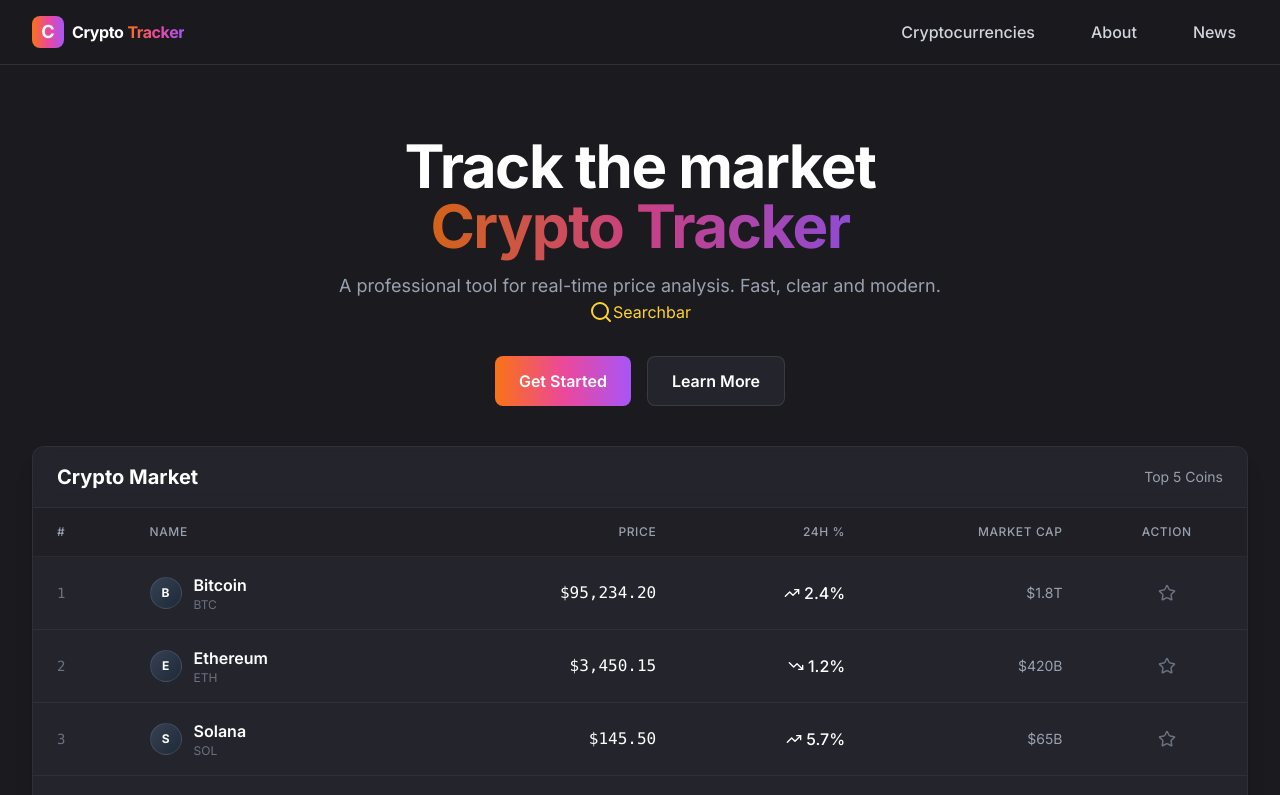
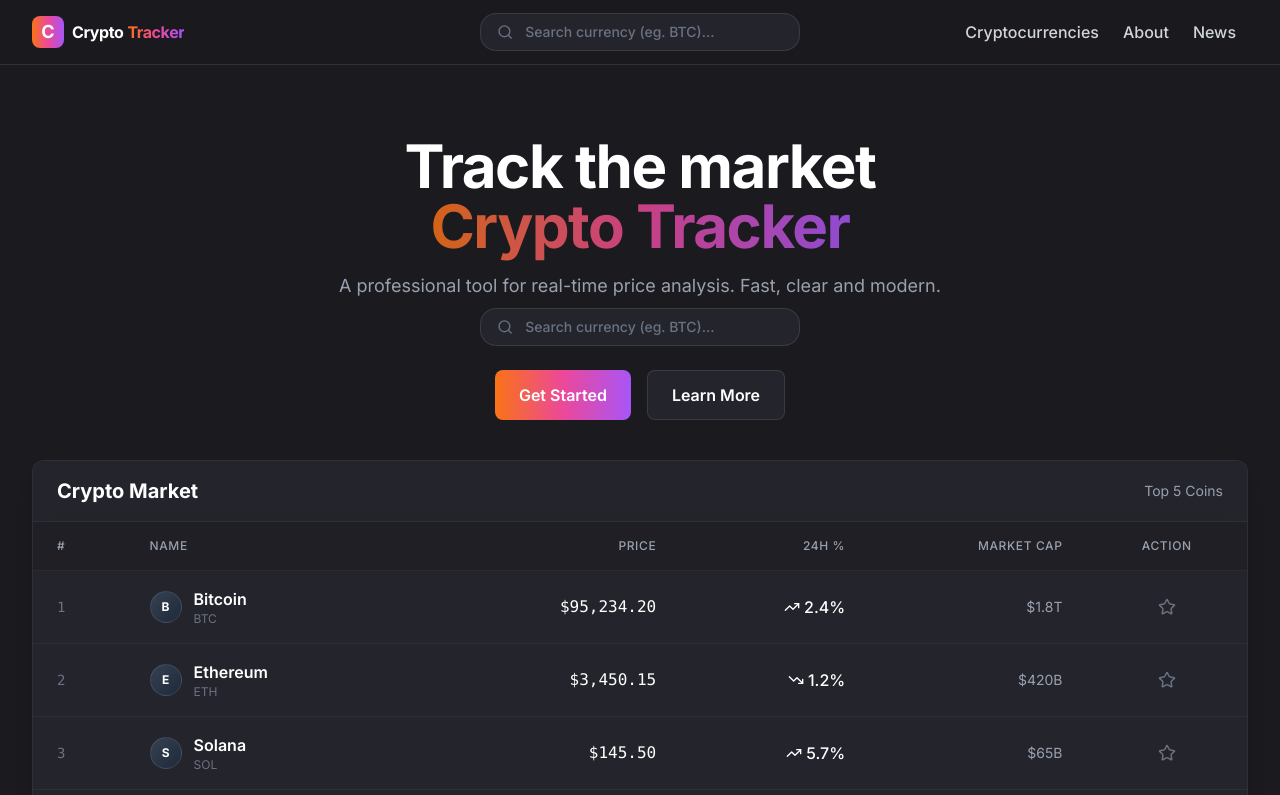
Before and after one commit to KucielKrzysztof/Crypto-tracker-app, a React (Vite) app: page /home in a window 1280 px wide. Shown: the top 795 px of the page. Built offline with nearby package versions, Linux system fonts and the light colour scheme.

Commit message:
add routes, add navigation on Navbar,  add placeholder pages, add searchbar ui

```diff
--- /dev/null
+++ b/src/Pages/About/About.jsx
@@ -0,0 +1,5 @@
+function About() {
+	return <div>About page</div>;
+}
+
+export default About;
--- /dev/null
+++ b/src/Pages/Cryptocurrencies/Cryptocurrencies.jsx
@@ -0,0 +1,5 @@
+function Cryptocurrencies() {
+	return <div>Cryptocurrencies</div>;
+}
+
+export default Cryptocurrencies;
--- a/src/Pages/Homepage/Homepage.jsx
+++ b/src/Pages/Homepage/Homepage.jsx
@@ -3,10 +3,10 @@ import Hero from "./components/Hero";
 
 function Homepage() {
 	return (
-		<>
+		<div>
 			<Hero />
 			<MarketTable />
-		</>
+		</div>
 	);
 }
 
--- a/src/Pages/Homepage/components/Hero.jsx
+++ b/src/Pages/Homepage/components/Hero.jsx
@@ -3,17 +3,17 @@ import SearchBar from "../../../ui/SearchBar";
 
 function Hero() {
 	return (
-		<section id="hero" className="text-center mt-10">
+		<section id="hero" className="text-center mt-10 flex flex-col items-center">
 			<h1 className="text-5xl md:text-6xl font-bold tracking-tight mb-4">
 				Track the market <br className="hidden md:block" />
 				<span className="text-transparent bg-clip-text bg-brand-gradient animate-pulse">Crypto Tracker</span>
 			</h1>
 
-			<p className="text-gray-400 text-lg max-w-2xl mx-auto">A professional tool for real-time price analysis. Fast, clear and modern.</p>
+			<p className="text-gray-400 text-lg max-w-2xl mx-auto mb-2">A professional tool for real-time price analysis. Fast, clear and modern.</p>
 
 			<SearchBar />
 
-			<div className="mt-8 flex justify-center gap-4">
+			<div className="mt-6 flex justify-center gap-4">
 				<Button variant="primary">Get Started</Button>
 
 				<Button variant="secondary">Learn More</Button>
--- /dev/null
+++ b/src/Pages/News/News.jsx
@@ -0,0 +1,5 @@
+function News() {
+	return <div>News PAge</div>;
+}
+
+export default News;
--- a/src/ui/Navbar/DesktopMenu.jsx
+++ b/src/ui/Navbar/DesktopMenu.jsx
@@ -4,10 +4,10 @@ function DesktopMenu() {
 	return (
 		/* hide on mobile screens */
 		<div className="hidden md:block">
-			<div className="ml-10 flex items-baseline space-x-8">
-				<PageNav href="#"> Cryptocurrencies</PageNav>
-				<PageNav href="#"> About</PageNav>
-				<PageNav href="#"> News</PageNav>
+			<div className="ml-10 flex items-baseline ">
+				<PageNav to="/cryptocurrencies"> Cryptocurrencies</PageNav>
+				<PageNav to="/about"> About</PageNav>
+				<PageNav to="/news"> News</PageNav>
 			</div>
 		</div>
 	);
--- a/src/ui/Navbar/Logo.jsx
+++ b/src/ui/Navbar/Logo.jsx
@@ -1,6 +1,10 @@
+import { useNavigate } from "react-router";
+
 function Logo() {
+	const navigate = useNavigate();
+
 	return (
-		<div className="shrink-0 cursor-pointer flex items-center gap-2">
+		<div className="shrink-0 cursor-pointer flex items-center gap-2" onClick={() => navigate("/")}>
 			<div className="w-8 h-8 rounded-lg bg-brand-gradient flex items-center justify-center">
 				<span className="font-bold text-white text-lg">C</span>
 			</div>
--- a/src/ui/Navbar/MobileMenu.jsx
+++ b/src/ui/Navbar/MobileMenu.jsx
@@ -1,12 +1,14 @@
+import SearchBar from "../SearchBar";
 import PageNav from "./PageNav";
 
 function MobileMenu() {
 	return (
 		<div className="md:hidden bg-background border-b border-white/10">
 			<div className="px-2 pt-2 pb-3 space-y-1 sm:px-3">
-				<PageNav href="#"> Cryptocurrencies</PageNav>
-				<PageNav href="#"> About</PageNav>
-				<PageNav href="#"> News</PageNav>
+				<SearchBar />
+				<PageNav to="/cryptocurrencies"> Cryptocurrencies</PageNav>
+				<PageNav to="/about"> About</PageNav>
+				<PageNav to="/news"> News</PageNav>
 			</div>
 		</div>
 	);
--- a/src/ui/Navbar/Navbar.jsx
+++ b/src/ui/Navbar/Navbar.jsx
@@ -3,17 +3,25 @@ import Logo from "./Logo";
 import DesktopMenu from "./DesktopMenu";
 import MobileMenu from "./MobileMenu";
 import HamburgerMenuButton from "./HamburgerMenuButton";
+import SearchBar from "../SearchBar";
 
 function Navbar() {
 	const [isOpen, setIsOpen] = useState(false);
 
 	return (
 		<nav className="fixed top-0 w-full z-50 bg-background/80 backdrop-blur-md border-b border-white/10">
-			<div className="max-w-7xl mx-auto px-4 sm:px-6 lg:px-8">
-				<div className="flex items-center justify-between h-16 ">
-					<Logo />
-					<DesktopMenu /> {/* will be hidden on mobile screens */}
-					<HamburgerMenuButton isOpen={isOpen} setIsOpen={setIsOpen} />
+			<div className=" mx-auto px-4 sm:px-6 lg:px-8">
+				<div className=" relative flex items-center justify-between h-16 ">
+					<div id="logo-wrapper" className="shrink-0 flex items-center ">
+						<Logo />
+					</div>
+					<div id="searchbar-wrapper" className="hidden md:block absolute left-1/2 transform -translate-x-1/2  w-50 lg:w-full max-w-xs ">
+						<SearchBar />
+					</div>
+					<div id="menu-wrapper" className="flex items-center justify-end  min-w-[150px] gap-4 z-10 ">
+						<DesktopMenu /> {/* will be hidden on mobile screens */}
+						<HamburgerMenuButton isOpen={isOpen} setIsOpen={setIsOpen} />
+					</div>
 				</div>
 			</div>
 			{isOpen && <MobileMenu />}
--- a/src/ui/Navbar/PageNav.jsx
+++ b/src/ui/Navbar/PageNav.jsx
@@ -1,8 +1,10 @@
-function PageNav({ href, children }) {
+import { NavLink } from "react-router";
+
+function PageNav({ to, children }) {
 	return (
-		<a href={href} className="text-gray-300 hover:text-white block px-3 py-2 rounded-md text-base font-medium">
+		<NavLink to={to} className="text-gray-300 hover:text-white block px-3 py-2 rounded-md lg:text-base font-medium">
 			{children}
-		</a>
+		</NavLink>
 	);
 }
 
--- a/src/ui/SearchBar.jsx
+++ b/src/ui/SearchBar.jsx
@@ -2,9 +2,20 @@ import { Search } from "lucide-react";
 
 function SearchBar() {
 	return (
-		<div className="flex items-center justify-center text-amber-300">
-			<Search /> Searchbar
-		</div>
+		<>
+			<div
+				className="group relative flex items-center justify-center w-full max-w-xs bg-surface border border-white/10 rounded-2xl px-4 py-2 transition-all duration-300 focus-within:border-primary/50
+			focus-within:ring-2 focus-within:ring-primary/20 hover:border-white/20
+			"
+			>
+				<Search size={18} className="text-gray-500 group-focus-within:text-primary transition-colors duration-300" />
+				<input
+					type="text"
+					placeholder="Search currency (eg. BTC)..."
+					className="bg-transparent border-none outline-none text-white text-sm w-full ml-3 placeholder-gray-500 font-medium"
+				></input>
+			</div>
+		</>
 	);
 }
 
```
Also changed, not shown: src/router.jsx (+6 -1 lines).
